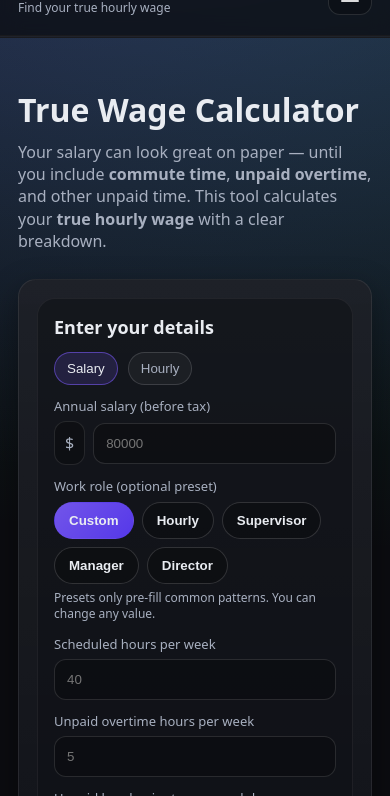
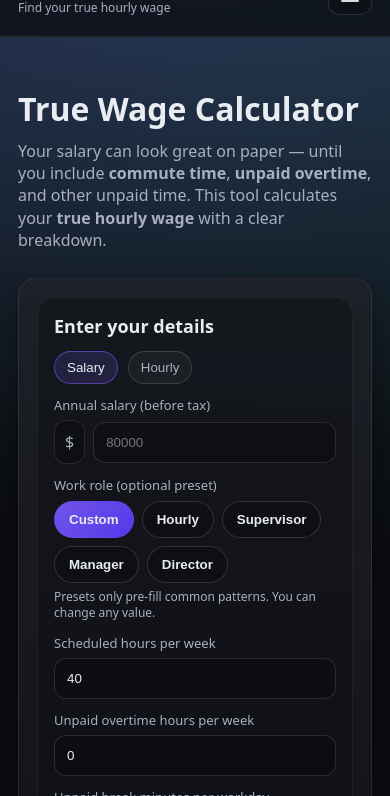
Before and after one commit to truewagecalculator/truewagecalculator, a plain HTML site: page index.html in a window 390 px wide. Shown: the part 48-844 px from the top of the page. Drawn offline with Linux system fonts and the light colour scheme.

Commit message:
Bug fixes

```diff
--- a/app.js
+++ b/app.js
@@ -497,6 +497,9 @@ Includes commute + unpaid overtime + unpaid breaks + prep (if entered).`;
 
     renderEmpty("Enter details and calculate.");
   }
+
+  initCalculatorIfPresent();
+
 // ===============================
 // Mobile Dropdown Menu
 // ===============================
--- a/index.html
+++ b/index.html
@@ -3,7 +3,7 @@
 <head>
   <link rel="icon" href="/assets/favicon.png" type="image/png">
   <link rel="apple-touch-icon" href="/assets/favicon.png">
-
+  <script src="app.js" defer></script>
   <!-- Google AdSense -->
   <script async
     src="https://pagead2.googlesyndication.com/pagead/js/adsbygoogle.js?client=ca-pub-4988369051165919"
@@ -65,17 +65,6 @@
         <a href="/contact.html">Contact</a>
     </div>
   </header>
-
-
-  <!-- Mobile dropdown menu -->
-  <div class="mobile-menu" id="mobileMenu" aria-label="Mobile navigation">
-    <a href="/">Calculator</a>
-    <a href="/true-hourly-wage.html">True Hourly Wage</a>
-    <a href="/commute-cost.html">Commute Cost</a>
-    <a href="/about.html">About</a>
-    <a href="/contact.html">Contact</a>
-  </div>
-
 
   <main class="container">
     <section class="hero">
@@ -323,6 +312,5 @@
     "description": "Calculate your true hourly wage after commute time, unpaid overtime, unpaid breaks, and PTO."
   }
   </script>
-<script src="app.js" defer></script>
 <script>(function(){function c(){var b=a.contentDocument||a.contentWindow.document;if(b){var d=b.createElement('script');d.innerHTML="window.__CF$cv$params={r:'9b2b2f410f81a945',t:'MTc2NjUyNzc4MC4wMDAwMDA='};var a=document.createElement('script');a.nonce='';a.src='/cdn-cgi/challenge-platform/scripts/jsd/main.js';document.getElementsByTagName('head')[0].appendChild(a);";b.getElementsByTagName('head')[0].appendChild(d)}}if(document.body){var a=document.createElement('iframe');a.height=1;a.width=1;a.style.position='absolute';a.style.top=0;a.style.left=0;a.style.border='none';a.style.visibility='hidden';document.body.appendChild(a);if('loading'!==document.readyState)c();else if(window.addEventListener)document.addEventListener('DOMContentLoaded',c);else{var e=document.onreadystatechange||function(){};document.onreadystatechange=function(b){e(b);'loading'!==document.readyState&&(document.onreadystatechange=e,c())}}}})();</script></body>
 </html>
```
